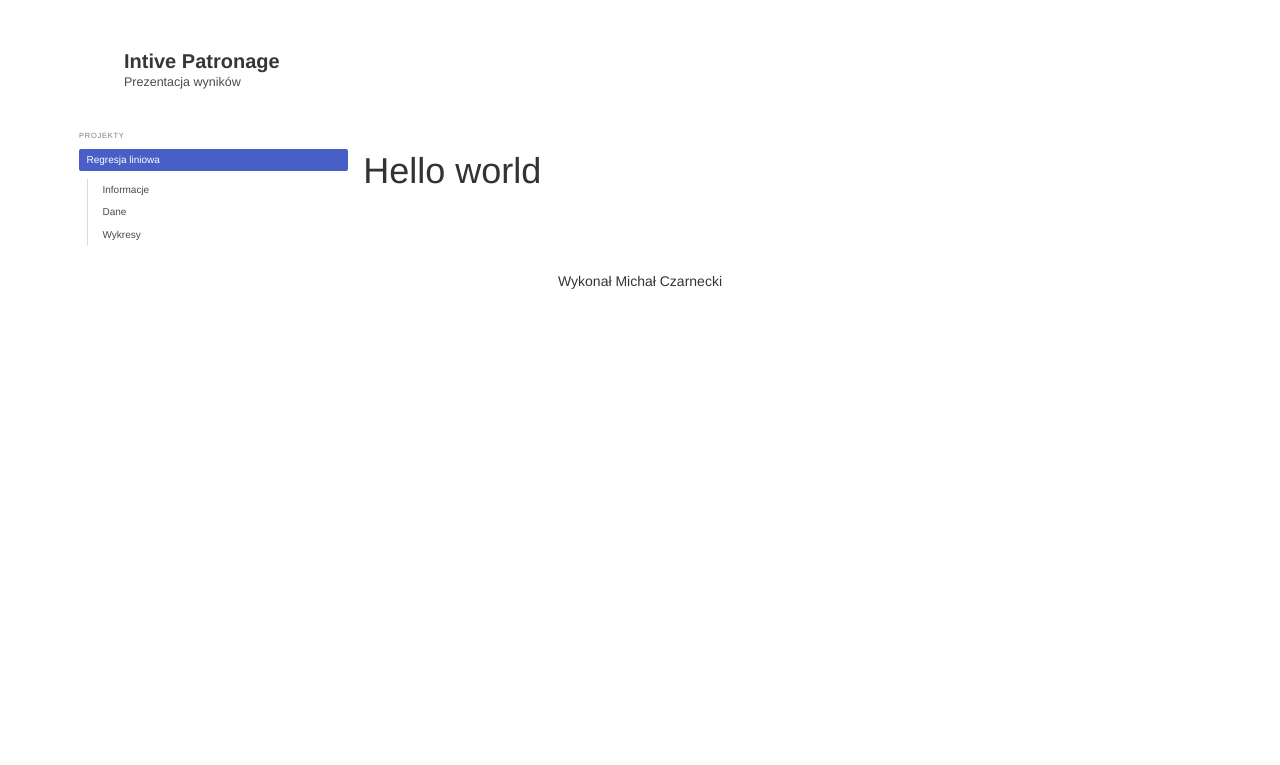
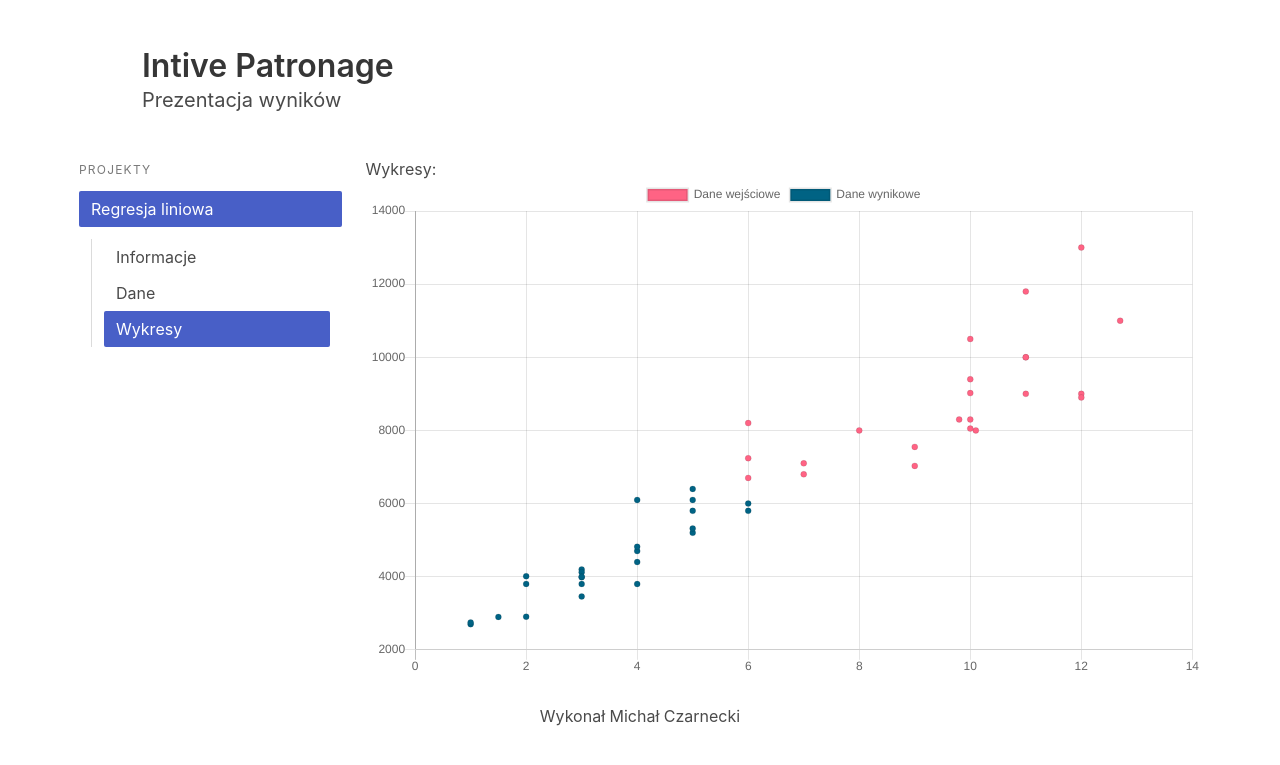
Before and after one commit to czarnecki-michal/linear_regression_django, a Django app: page /charts in a window 1280 px wide. Shown: the top 765 px of the page. Run offline with Django 3.2, Linux system fonts and the light colour scheme; data comes from the database, SQL or seed files in the repository; both versions use the stored data as it was after the commit; some libraries are stand-ins or nearby versions.

Commit message:
dodano wykresy z chartjs

```diff
--- a/cognitive/settings.py
+++ b/cognitive/settings.py
@@ -32,6 +32,7 @@ ALLOWED_HOSTS = []
 
 INSTALLED_APPS = [
     'chartjs',
+    'rest_framework',
     'projects.apps.ProjectsConfig',
     'django.contrib.admin',
     'django.contrib.auth',
--- a/projects/static/css/style.css
+++ b/projects/static/css/style.css
@@ -8,6 +8,10 @@
     width: 1152px;
     position:fixed;
     bottom:0;
+}
+
+a:active{
+    background-color:black;
 }
 ::-webkit-scrollbar {
     width: 10px;
--- a/projects/templates/projects/base.html
+++ b/projects/templates/projects/base.html
@@ -6,11 +6,12 @@
     <meta charset="UTF-8">
     <meta name="viewport" content="width=device-width, initial-scale=1.0">
     <title>Cognitive - Intive Patronage</title>
-    <link rel="stylesheet" href="https://cdnjs.cloudflare.com/ajax/libs/bulma/0.6.2/css/bulma.min.css">
     <link rel="stylesheet" type="text/css" href="{% static 'css/style.css' %}">
     <script src="https://ajax.googleapis.com/ajax/libs/jquery/3.3.1/jquery.min.js"></script>
     <link rel="stylesheet" href="https://maxcdn.bootstrapcdn.com/bootstrap/3.3.7/css/bootstrap.min.css" integrity="sha384-BVYiiSIFeK1dGmJRAkycuHAHRg32OmUcww7on3RYdg4Va+PmSTsz/K68vbdEjh4u" crossorigin="anonymous">
     <script src="https://maxcdn.bootstrapcdn.com/bootstrap/3.3.7/js/bootstrap.min.js" integrity="sha384-Tc5IQib027qvyjSMfHjOMaLkfuWVxZxUPnCJA7l2mCWNIpG9mGCD8wGNIcPD7Txa" crossorigin="anonymous"></script>
+    <script src="https://cdnjs.cloudflare.com/ajax/libs/Chart.js/2.7.3/Chart.min.js"></script>
+    <link rel="stylesheet" href="https://cdnjs.cloudflare.com/ajax/libs/bulma/0.6.2/css/bulma.min.css">
 </head>
 
 <body>
@@ -27,11 +28,11 @@
                     <p class="menu-label">Projekty</p>
                     <ul class="menu-list">
                         <li>
-                            <a href="/info" class="is-active">Regresja liniowa</a>
+                            <a href="/" class="is-active">Regresja liniowa</a>
                             <ul>
-                                <li><a href="/info">Informacje</a></li>
-                                <li><a href="/data">Dane</a></li>
-                                <li><a href="/charts">Wykresy</a></li>
+                                <li><a href="/info" {% if request.get_full_path == '/info' %} class="is-active" {% endif %}>Informacje</a></li>
+                                <li><a href="/data" {% if request.get_full_path == '/data' %} class="is-active" {% endif %}>Dane</a></li>
+                                <li><a href="/charts" {% if request.get_full_path == '/charts' %} class="is-active" {% endif %}>Wykresy</a></li>
                             </ul>
                         </li>
                     </ul>
--- a/projects/templates/projects/charts.html
+++ b/projects/templates/projects/charts.html
@@ -8,7 +8,24 @@
         method: "GET",
         url: endpoint,
         success: function(data){
-            console.log(data)
+            train_data = data.slice(0, 23)
+            test_data = data.slice(23, 47)
+            var ctx = document.getElementById("myChart");
+            var myChart = new Chart(ctx, {
+                type: 'scatter',
+                data: {
+                    datasets: [{
+                        label: 'Dane wejściowe',
+                        data: train_data,
+                        backgroundColor: 'rgba(255, 99, 132)'
+                    },
+                    {
+                        label: 'Dane wynikowe',
+                        data: test_data,
+                        backgroundColor: 'rgba(0, 99, 132)'
+                    }],
+                },
+            });
         },
         error: function(error_data){
             console.log("Error")
@@ -21,7 +38,9 @@
 {% block content %}
 <div>
     <div>
-        <h1>Hello world</h1>
+        <h1>Wykresy: </h1>
     </div>
 </div>
+    <canvas id="myChart" width="250" height="150"></canvas>
+
 {% endblock content %}
--- a/projects/urls.py
+++ b/projects/urls.py
@@ -1,12 +1,12 @@
 from django.urls import path
 
 from . import views
-from .views import ChartsView, get_data
+from .views import get_data
 
 urlpatterns = [
     path('', views.index, name='index'),
     path('data', views.detail, name='detail'),
     path('info', views.info, name='info'),
-    path('charts', ChartsView.as_view(), name='charts'),
+    path('charts', views.charts, name='charts'),
     path('api/data/', get_data, name="api-data"),
 ]
--- a/projects/views.py
+++ b/projects/views.py
@@ -2,6 +2,8 @@ from django.shortcuts import render
 from django.http import HttpResponse, JsonResponse
 from django.template import loader
 from django.views.generic import View
+from django.core import serializers
+
 
 from .models import Data
 
@@ -19,13 +21,14 @@ def info(request):
 def charts(request):
     return render(request, 'projects/charts.html')
 
-class ChartsView(View):
-    def get(self, request, *args, **kwargs):
-        return render(request, 'projects/charts.html')
+def get_data(request):
+    worked_years = [data.workedYears for data in Data.objects.all()]
+    salary_brutto = [data.salaryBrutto for data in Data.objects.all()]
+    data = []
 
-def get_data(request):
-    data = {
-        "sales": 100,
-        "customers": 10,
-    }
-    return JsonResponse(data)
+    for val in range(len(worked_years)):
+        data.append({
+            'x': worked_years[val],
+            'y': salary_brutto[val],
+        })
+    return JsonResponse(data, safe=False)
```
Also changed, not shown: db.sqlite3.
